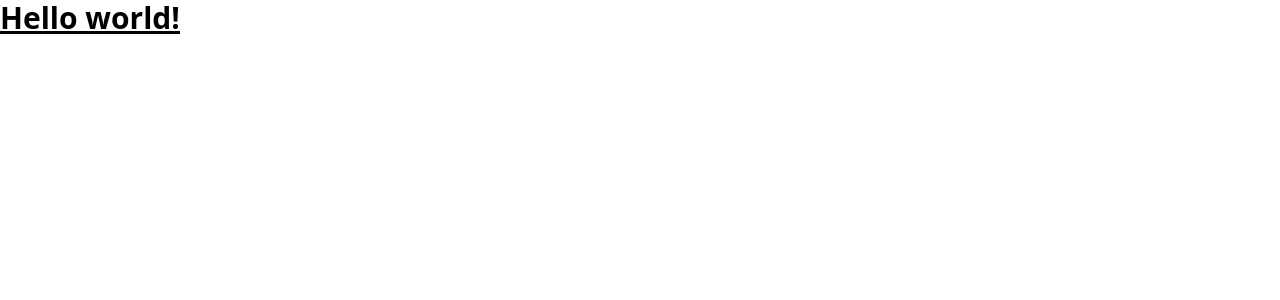
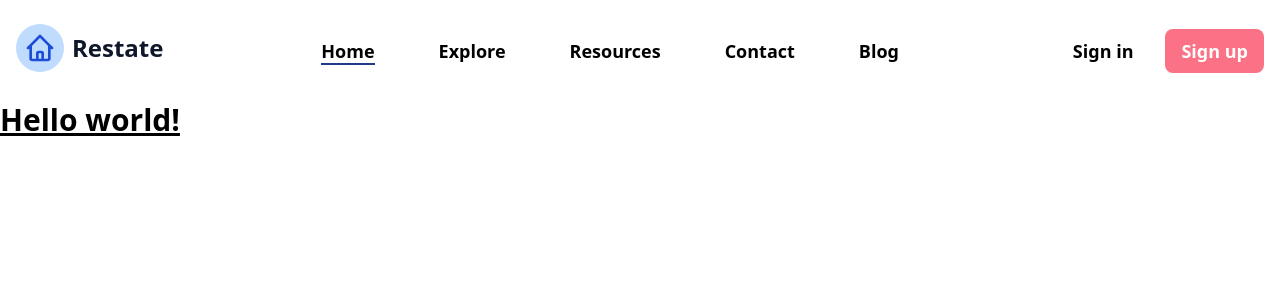
Before and after one commit to SharyZ/restate-front, a Nuxt app: page / in a window 1280 px wide. Shown: the top 300 px of the page. Built offline with nearby package versions, Linux system fonts and the light colour scheme.

Commit message:
feat: create the-header component

```diff
--- /dev/null
+++ b/components/TheFooter.vue
@@ -0,0 +1,11 @@
+<template>
+  <footer></footer>
+</template>
+
+<script>
+export default {
+  name: 'TheFooter',
+}
+</script>
+
+<style scoped></style>
--- /dev/null
+++ b/components/TheHeader.vue
@@ -0,0 +1,33 @@
+<template>
+  <header class="header">
+    <NuxtLink to="/">
+      <TheLogo />
+    </NuxtLink>
+    <TheNavbar />
+    <div class="flex items-center space-x-4">
+      <NuxtLink to="/signin" class="py-2 px-4 text-lg font-semibold">
+        Sign in
+      </NuxtLink>
+      <NuxtLink
+        to="/signup"
+        class="rounded-lg bg-rose-400 py-2 px-4 text-lg font-semibold text-white"
+      >
+        Sign up
+      </NuxtLink>
+    </div>
+  </header>
+</template>
+
+<script>
+import TheNavbar from './TheNavbar.vue'
+export default {
+  name: 'TheHeader',
+  components: { TheNavbar },
+}
+</script>
+
+<style scoped>
+.header {
+  @apply flex items-center justify-between py-6 px-4;
+}
+</style>
--- /dev/null
+++ b/components/TheLogo.vue
@@ -0,0 +1,38 @@
+<template>
+  <div class="logo">
+    <svg
+      xmlns="http://www.w3.org/2000/svg"
+      fill="none"
+      viewBox="0 0 24 24"
+      stroke="currentColor"
+      stroke-width="2"
+    >
+      <path
+        stroke-linecap="round"
+        stroke-linejoin="round"
+        d="M3 12l2-2m0 0l7-7 7 7M5 10v10a1 1 0 001 1h3m10-11l2 2m-2-2v10a1 1 0 01-1 1h-3m-6 0a1 1 0 001-1v-4a1 1 0 011-1h2a1 1 0 011 1v4a1 1 0 001 1m-6 0h6"
+      />
+    </svg>
+    <span>Restate</span>
+  </div>
+</template>
+
+<script>
+export default {
+  name: 'TheLogo',
+}
+</script>
+
+<style scoped>
+.logo {
+  @apply inline-flex items-center space-x-2;
+}
+
+.logo svg {
+  @apply h-12 w-12 rounded-full bg-blue-200 p-2 text-blue-700;
+}
+
+.logo span {
+  @apply text-2xl font-bold text-slate-900;
+}
+</style>
--- /dev/null
+++ b/components/TheNavbar.vue
@@ -0,0 +1,44 @@
+<template>
+  <nav>
+    <ul class="nav-list">
+      <li
+        v-for="navItem in navItems"
+        :key="navItem.label"
+        class="nav-list-item"
+      >
+        <NuxtLink :to="navItem.path">{{ navItem.label }}</NuxtLink>
+      </li>
+    </ul>
+  </nav>
+</template>
+
+<script>
+export default {
+  name: 'TheNavbar',
+  data() {
+    return {
+      navItems: [
+        { path: '/', label: 'Home' },
+        { path: '/explore', label: 'Explore' },
+        { path: '/resources', label: 'Resources' },
+        { path: '/contact', label: 'Contact' },
+        { path: '/blog', label: 'Blog' },
+      ],
+    }
+  },
+}
+</script>
+
+<style scoped>
+.nav-list {
+  @apply flex items-center space-x-12;
+}
+
+.nav-list-item {
+  @apply py-1 px-2 text-lg font-semibold;
+}
+
+.nav-list-item .nuxt-link-active {
+  @apply border-b-2 border-blue-900;
+}
+</style>
--- /dev/null
+++ b/layouts/default.vue
@@ -0,0 +1,9 @@
+<template>
+  <div>
+    <TheHeader />
+    <main>
+      <Nuxt />
+    </main>
+    <TheFooter />
+  </div>
+</template>
```
